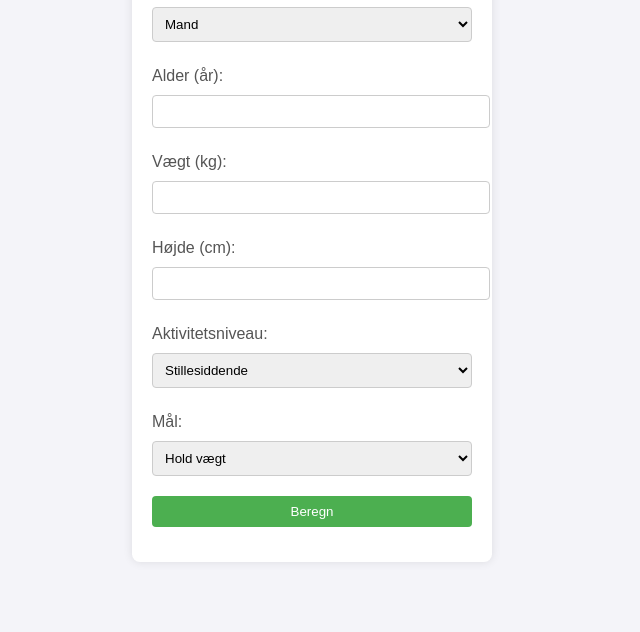
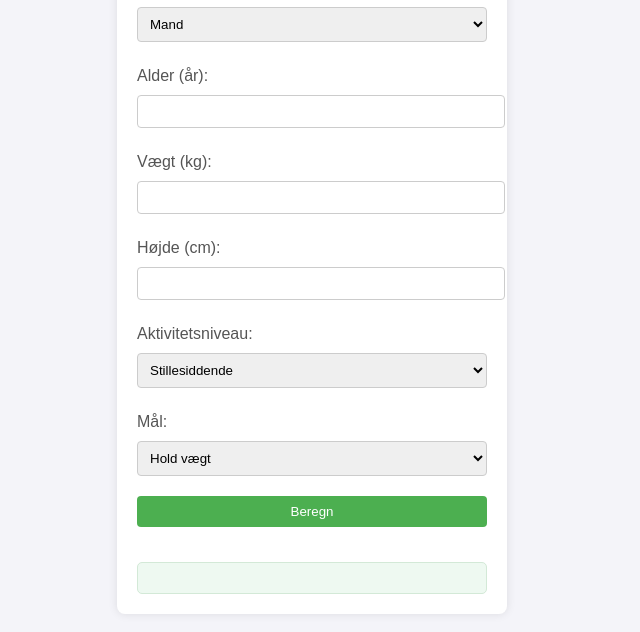
Before and after one commit to OliverHeymathiasen/kalorie-beregner., a plain HTML site: page index.html in a window 1280 px wide. Shown: the part 208-840 px from the top of the page, without its empty margins (328-968 px from the left). Drawn offline with Linux system fonts and the light colour scheme.

Commit message:
Update styles.css

```diff
--- a/styles.css
+++ b/styles.css
@@ -6,7 +6,7 @@ body {
 }
 
 .calculator {
-    width: 320px;
+  width: 350px;
   margin: 50px auto;
   padding: 20px;
   background-color: #fff;
@@ -45,7 +45,14 @@ button:hover {
 }
 
 #result {
-    text-align: center;
-    font-size: 1.2em;
-    color: #333;
+  margin-top: 20px;
+  padding: 15px;
+  background-color: #eef9f1;
+  border: 1px solid #d3e9d7;
+  border-radius: 5px;
 }
+
+#result h2 {
+  margin-top: 0;
+  color: #2c662d;
+}
```
Lines whose indentation alone changed are shown as unchanged.
